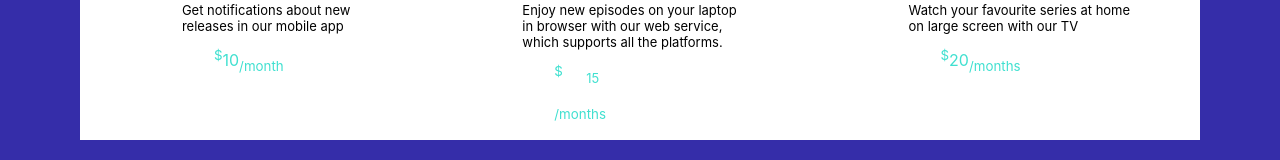
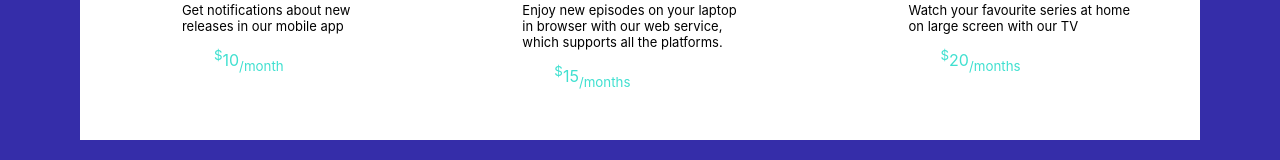
Before and after one commit to Islamiyat1/Devices, a plain HTML site: page index.html in a window 1280 px wide. Shown: the part 324-484 px from the top of the page. Drawn offline with Linux system fonts and the light colour scheme.

Commit message:
feat:update code base

```diff
--- a/css/style.css
+++ b/css/style.css
@@ -58,7 +58,3 @@ img{
     cursor: pointer;
     background-color: gray;
 }
-
-.p1 {
-    margin-top: -1rem;
-}
--- a/index.html
+++ b/index.html
@@ -24,7 +24,7 @@
                 <h1 class="devices">DESKTOP</h1>
                 <p>Enjoy new episodes on your laptop <br> in browser with our web service, <br> which supports all the platforms.</p>
                 <div class="price">
-                    <sup>$</sup><p class="p1">15</p><sub>/months</sub>
+                    <sup>$</sup>15<sub>/months</sub>
                 </div>
 
             </div>
```
